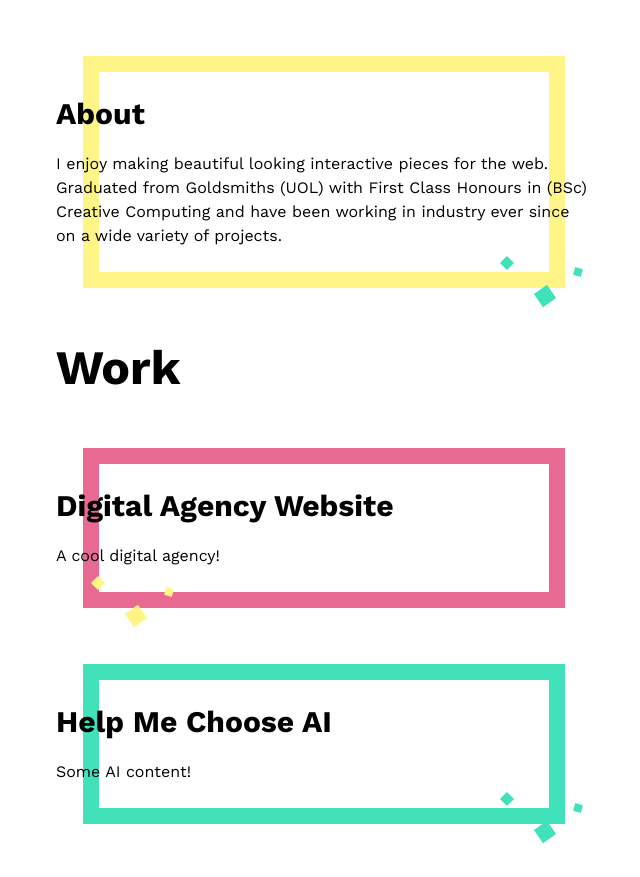
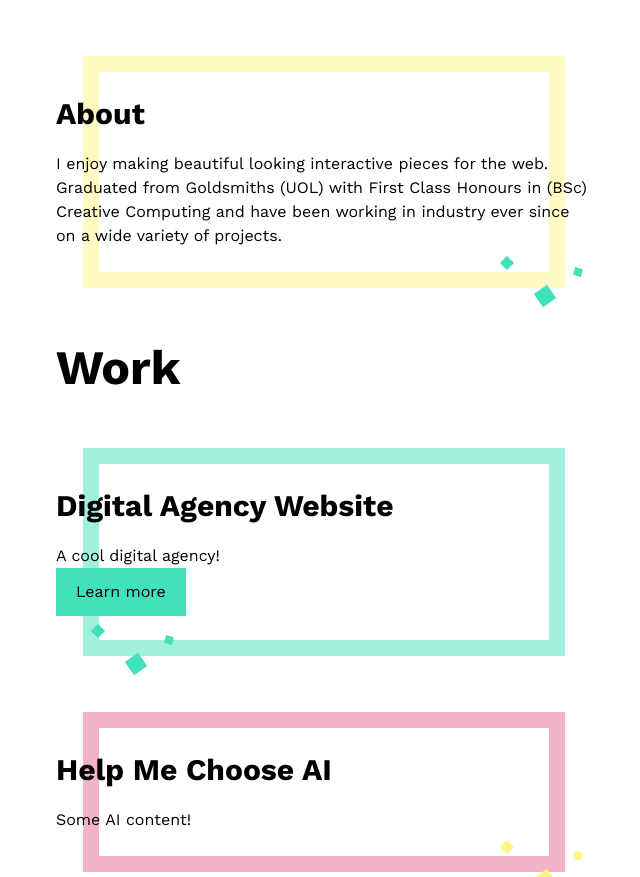
Before and after one commit to alexjmold/alexjmold-portfolio, an Astro site: page / in a window 1280 px wide. Shown: the part 620-1497 px from the top of the page, without its empty margins (316-956 px from the left). Built offline with nearby package versions, Linux system fonts and the light colour scheme; Astro itself is replaced by a stand-in of ours.

Commit message:
Added better styling and link text

```diff
--- a/src/components/DisplayCard.astro
+++ b/src/components/DisplayCard.astro
@@ -10,6 +10,17 @@ const { title, text, direction, link, linkText, theme } = Astro.props;
   <div class="relative">
     <h3 class="text-3xl font-bold mb-5">{title}</h3>
     <p>{text}</p>
+    {
+      link ? (
+        <div class="relative">
+          <a href={link} class="card-link inline-block relative px-5 py-3">
+            {linkText}
+          </a>
+        </div>
+      ) : (
+        ''
+      )
+    }
   </div>
   <div class="sparkles-container">
     <span class="sparkle"></span>
@@ -75,6 +86,10 @@ const { title, text, direction, link, linkText, theme } = Astro.props;
     top: 0;
     left: 5%;
     border: 16px solid #41e2ba;
+  }
+
+  .card-link {
+    background-color: #41e2ba;
   }
 
   .sparkles-container {
@@ -150,7 +165,7 @@ const { title, text, direction, link, linkText, theme } = Astro.props;
       transform: translateY(50px);
     }
     to {
-      opacity: 1;
+      opacity: 0.5;
       transform: translateY(0);
     }
   }
--- a/src/components/SiteFooter.astro
+++ b/src/components/SiteFooter.astro
@@ -23,9 +23,11 @@
       <a href="#" class="footer-link">CV</a>
     </p>
   </div>
-  <p class="absolute bottom-5 text-white text-sm">
-    Made with ❤️ by Alexander Mold
-  </p>
+  <div
+    class="bottom-bar absolute bottom-0 left-0 text-white text-sm w-full text-center p-5"
+  >
+    <p>Made with ❤️ by Alexander Mold</p>
+  </div>
 </footer>
 
 <style lang="scss">
@@ -40,5 +42,9 @@
         color: #41e2ba;
       }
     }
+
+    .bottom-bar {
+      background-color: #000;
+    }
   }
 </style>
--- a/src/content/cards/digital-agency-website.md
+++ b/src/content/cards/digital-agency-website.md
@@ -3,4 +3,6 @@ title: 'Digital Agency Website'
 text: 'A cool digital agency!'
 type: 'work'
 sortOrder: 2
+link: '/digital-agency-website'
+linkText: Learn more
 ---
--- a/src/content/config.ts
+++ b/src/content/config.ts
@@ -7,6 +7,8 @@ const cardContent = defineCollection({
     text: z.string(),
     type: z.string(),
     sortOrder: z.number(),
+    link: z.string().optional(),
+    linkText: z.string().optional(),
   }),
 });
 
--- a/src/pages/index.astro
+++ b/src/pages/index.astro
@@ -20,6 +20,8 @@ const play = await getCollection(
 ).then((response) =>
   response.sort((a: any, b) => (a.data.sortOrder < b.data.sortOrder ? -1 : 1))
 );
+
+const themes = ['green', 'red', 'yellow'];
 ---
 
 <Layout title="Alexander Mold's Portfolio">
@@ -53,14 +55,17 @@ const play = await getCollection(
     <div class="mb-20">
       <h3 class="text-5xl font-bold">Work</h3>
       {
-        work.map((card: any, index) => {
-          const theme = index % 2 === 0 ? 'red' : '';
+        work.map(({ data }: any, index) => {
+          const theme = themes[index % themes.length];
           const direction = index % 2 === 0 ? 'left' : 'right';
+          console.log(data.linkText);
 
           return (
             <DisplayCard
-              title={card.data.title}
-              text={card.data.text}
+              title={data.title}
+              text={data.text}
+              link={data.link}
+              linkText={data.linkText}
               theme={theme}
               direction={direction}
             />
```
